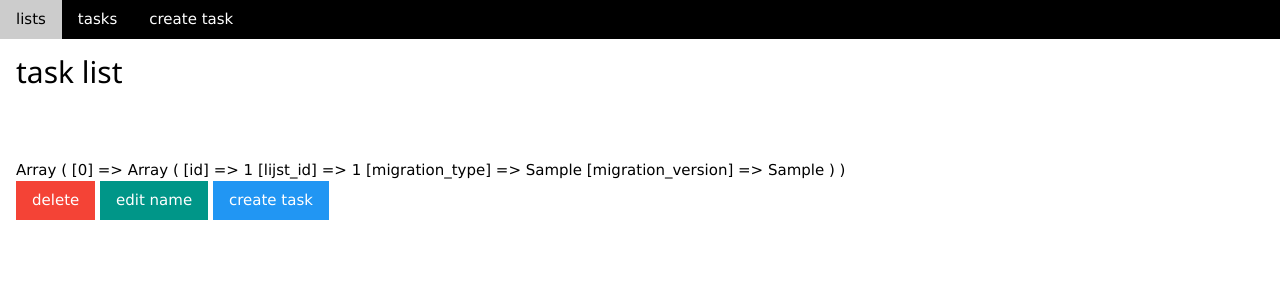
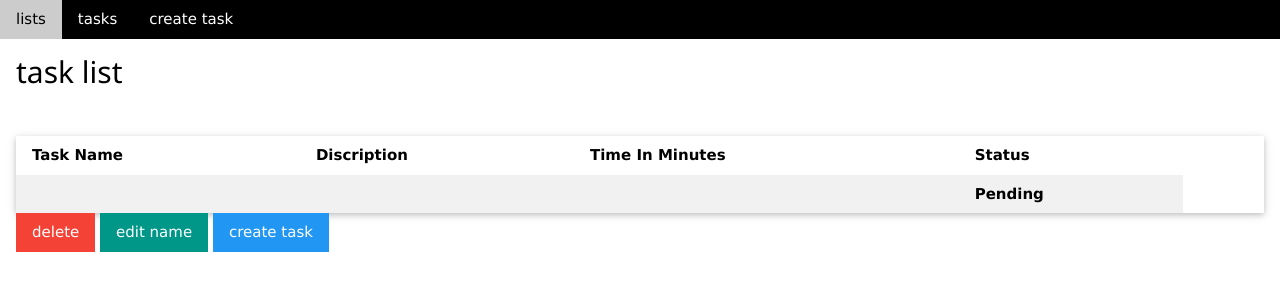
Before and after one commit to bastiaanhers/to-do-list, a CodeIgniter app: page /toDoList/lists/view/1 in a window 1280 px wide. Shown: the top 300 px of the page. Run offline with CodeIgniter, Linux system fonts and the light colour scheme; tables that the repository leaves empty or names only in its code hold one stand-in row (values such as "Sample post"); data that the repository does not hold is empty.

Commit message:
added status

```diff
--- a/application/views/lists/view.php
+++ b/application/views/lists/view.php
@@ -3,7 +3,31 @@
 <div class="w3-container">
     <?php $lista = $list[0];?>
     <H2> task list </h2><br><h3><?= $lista['naam']?></h3>
-    <br><?php print_r($tasks)?>
+    <div class="w3-card-2">
+        <table class="w3-table w3-striped">
+            <tr>
+                <th>Task Name</th>
+                <th>Discription</th>
+                <th>Time In Minutes</th>
+                <th>Status</th>
+                <th></th>
+                <th></th>
+            </tr>
+            <?php foreach ($tasks as $task) {
+            echo '<tr><th>'.$task['naam'].'</th>';
+            echo '<th>'.$task['uitleg'].'</th>';
+            echo '<th>'.$task['duur'].'</th>';
+            echo '<th>';
+            if($task['status'] == 0){
+                echo "Pending";
+            }else{
+                echo"Vinished";
+            };
+            echo '</th>';
+
+            }?>
+        </table>
+    </div>
     <?php echo form_open('/lists/delete/'.$listID); ?>
         <input type="submit" value="delete" class="w3-button w3-red">
 
```
